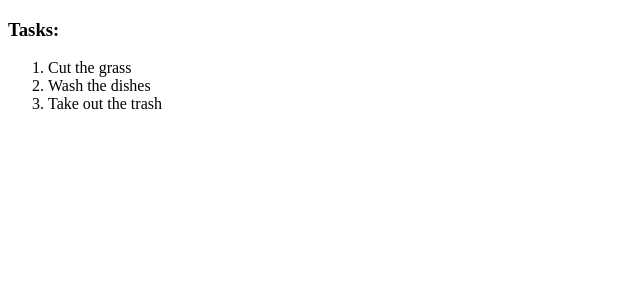
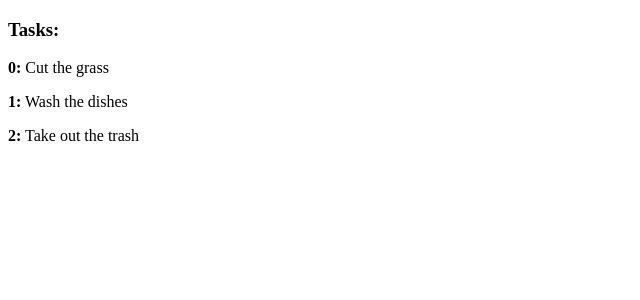
Before and after one commit to Erikote04/Svelte-Tutorial-in-Deep, a Svelte app: page / in a window 1280 px wide. Shown: the top 300 px of the page, without its empty margins (0-640 px from the left). Built offline with nearby package versions, Linux system fonts and the light colour scheme.

Commit message:
Each block statement. Second param as index

```diff
--- a/src/App.svelte
+++ b/src/App.svelte
@@ -8,8 +8,6 @@
 
 <h3>Tasks:</h3>
 
-<ol>
-    {#each tasks as task}
-        <li>{task}</li>
-    {/each}
-</ol>
+{#each tasks as task, index}
+    <p><strong>{index}:</strong> {task}</p>
+{/each}
```
